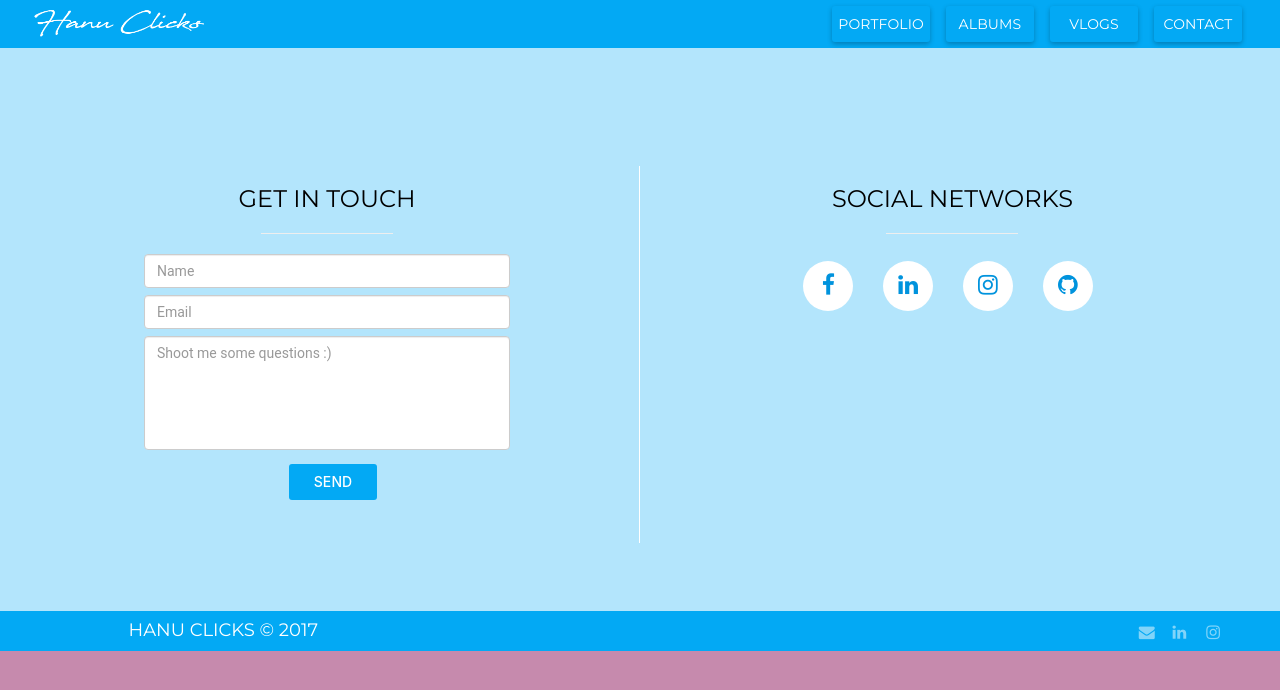
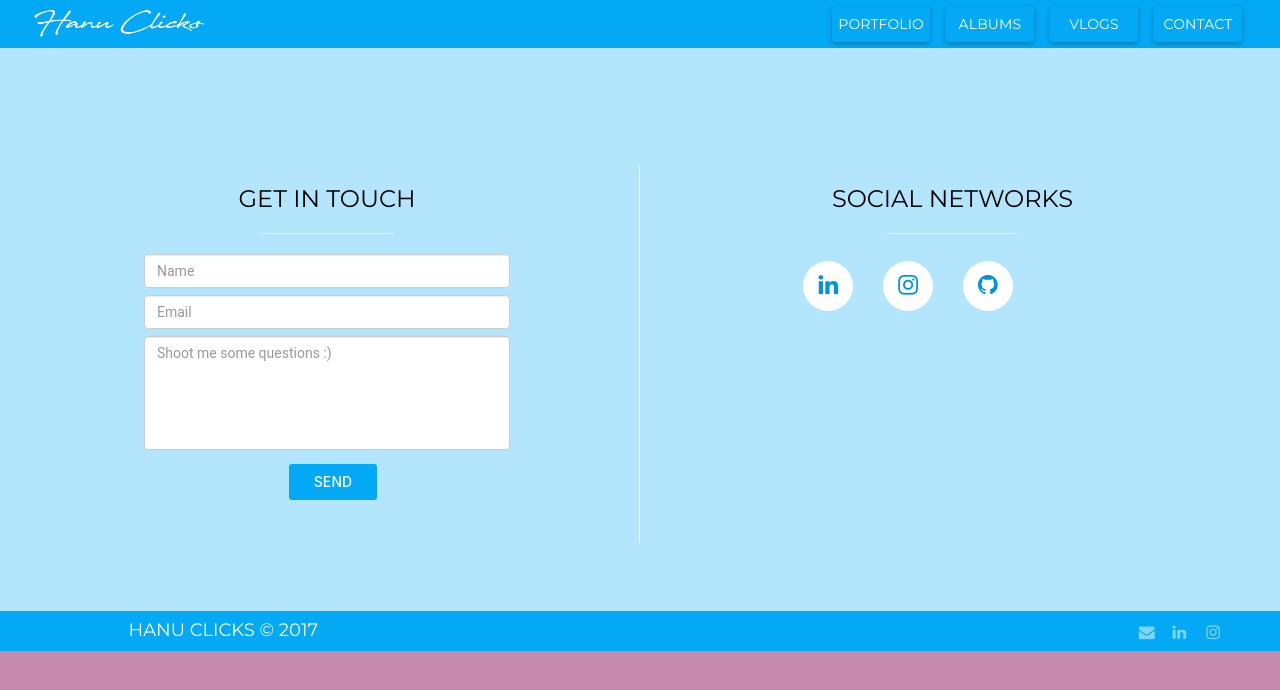
Before and after one commit to Hanu73/hanuclicks, a plain HTML site: page index.html at #!/contact in a window 1280 px wide. Drawn offline with Linux system fonts and the light colour scheme; a web font is replaced by a local one.

Commit message:
Update contact.html

```diff
--- a/views/contact.html
+++ b/views/contact.html
@@ -27,10 +27,7 @@
                 <h3 align="center" style="color:black">Social Networks</h3>
                 <hr class="line">
                 <div class="col-md-10 col-md-offset-1 col-sm-10 col-sm-offset-1 col-xs-12">
-                    <a href="https://www.facebook.com/profile.php?id=100004930683412" target="_blank" class="customHyper">
-                        <div class="col-md-1 col-md-offset-1 col-sm-1 col-sm-offset-1 col-xs-1 col-xs-offset-1 topSpace facebook border" align="center">
-                        <i class="fa fa-facebook fb" aria-hidden="true" style="font-size: 23px;text-align: center;"></i>
-                    </div></a>
+
                     <a href="https://www.linkedin.com/in/sai-hanuman-8a0b62104/" target="_blank" class="customHyper">
                         <div class="col-md-1 col-md-offset-1 col-sm-1 col-sm-offset-1 col-xs-1 col-xs-offset-1 topSpace linkedin border" align="center" >
                         <i class="fa fa-linkedin li" aria-hidden="true" style="font-size: 23px;text-align: center;"></i>
```
